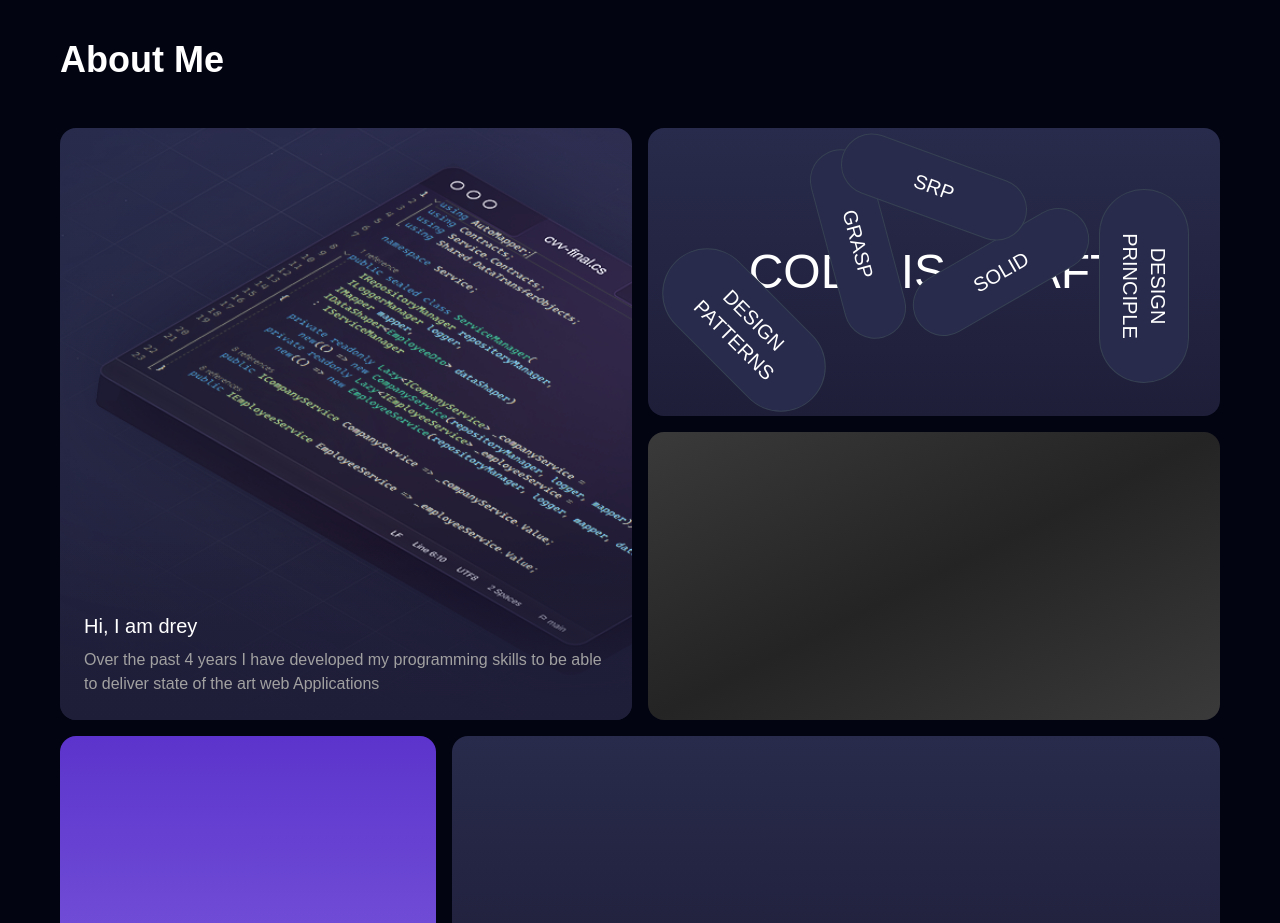
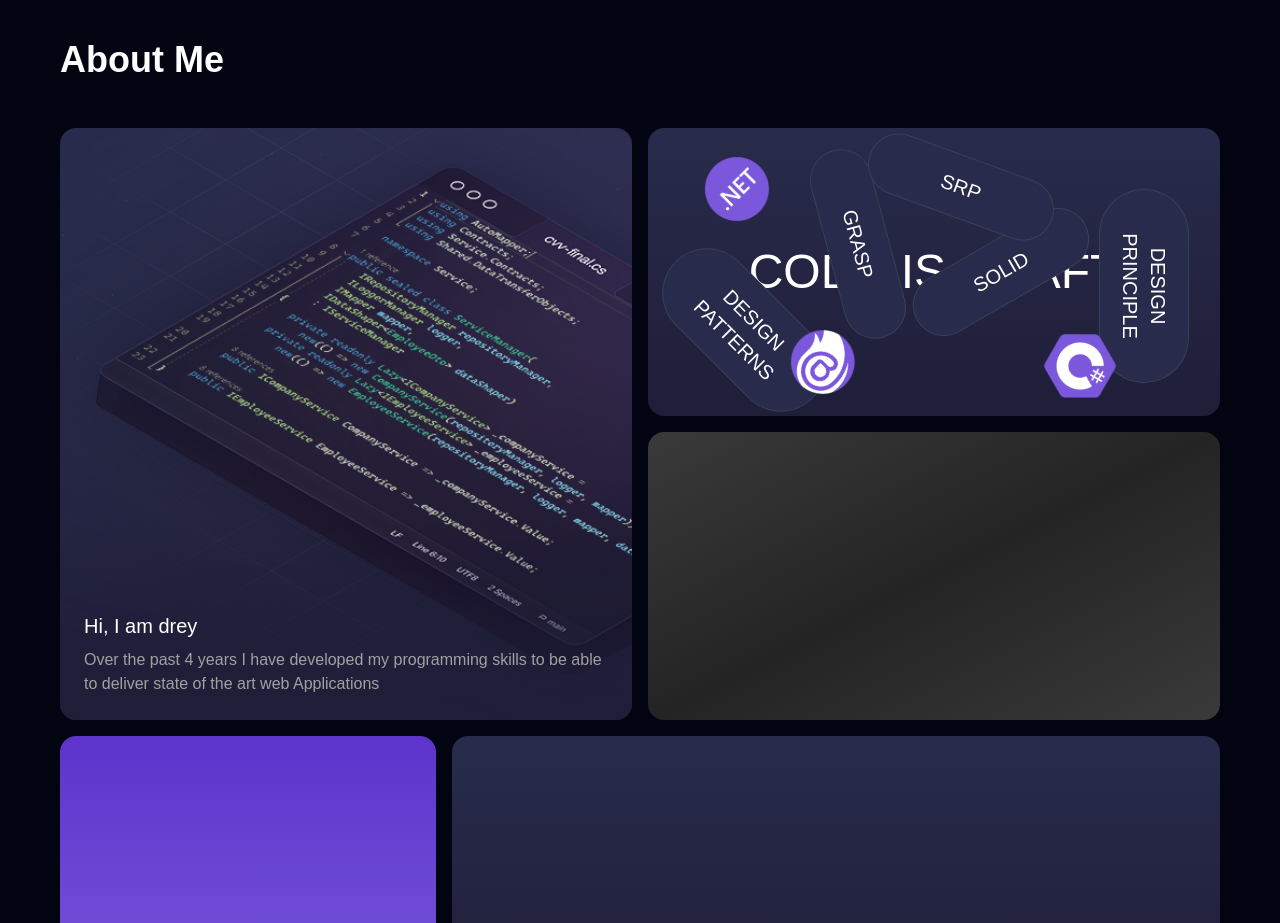
Before and after one commit to gg243/portfolio-website, a React (Vite) app: page / in a window 1280 px wide. Shown: the part 880-1803 px from the top of the page. Built offline with nearby package versions, Linux system fonts and the light colour scheme; a web font is replaced by a local one.

Commit message:
second grid completely done

```diff
--- a/src/components/Card.jsx
+++ b/src/components/Card.jsx
@@ -1,11 +1,25 @@
-function Card({ style, text }) {
-  return (
-    <div
+import { motion } from "motion/react";
+function Card({ style, text, image, containerRef }) {
+  return image && !text ? (
+    <motion.img
+      className="absolute w-16 cursor-grab"
+      src={image}
+      style={style}
+      whileHover={{ scale: 1.05 }}
+      drag
+      dragConstraints={containerRef}
+      dragElastic={1}
+    />
+  ) : (
+    <motion.div
       className="absolute px-1 py-4 text-xl text-center rounded-full ring ring-gray-700 font-extralight bg-storm cursor-grab w-[12rem]"
       style={style}
+      whileHover={{ scale: 1.05 }}
+      drag
+      dragConstraints={containerRef}
     >
       {text}
-    </div>
+    </motion.div>
   );
 }
 
--- a/src/sections/About.jsx
+++ b/src/sections/About.jsx
@@ -1,8 +1,9 @@
 import { section } from "motion/react-client";
-import React from "react";
+import React, { use, useRef } from "react";
 import Card from "../components/card";
 
 function About() {
+  const grid2Container = useRef();
   return (
     <section id="About" className="c-space section-spacing scroll-mt-20">
       <h2 className="text-heading">About Me</h2>
@@ -22,29 +23,52 @@ function About() {
           <div className="absolute inset-x-0 pointer-events-none -bottom-4 h-1/2 sm:h-1/3 bg-gradient-to-t from-indigo" />
         </div>
         <div className="grid-default-color grid-2">
-          <div className="flex items-center justify-center w-full h-full ">
+          <div
+            className="flex items-center justify-center w-full h-full "
+            ref={grid2Container}
+          >
             <p className="flex items-end text-5xl text-grey-500">
               CODE IS CRAFT
             </p>
             <Card
               style={{ rotate: "75deg", top: "30%", left: "20%" }}
               text="GRASP"
+              containerRef={grid2Container}
             />
             <Card
               style={{ rotate: "-30deg", top: "60", left: "45%" }}
               text="SOLID"
+              containerRef={grid2Container}
             />
             <Card
               style={{ rotate: "90deg", bottom: "30%", left: "70%" }}
               text="DESIGN PRINCIPLE"
+              containerRef={grid2Container}
             />
             <Card
               style={{ rotate: "45deg", top: "55%", left: "0%" }}
               text="DESIGN PATTERNS"
+              containerRef={grid2Container}
             />
             <Card
-              style={{ rotate: "20deg", top: "10%", left: "38" }}
+              style={{ rotate: "20deg", top: "10%", left: "38%" }}
               text="SRP"
+              containerRef={grid2Container}
+            />
+            <Card
+              style={{ rotate: "30deg", top: "70%", left: "70%" }}
+              image="assets/logos/csharp-pink.png"
+              containerRef={grid2Container}
+            />
+            <Card
+              style={{ rotate: "-45deg", top: "70%", left: "25%" }}
+              image="assets/logos/blazor-pink.png"
+              containerRef={grid2Container}
+            />
+            <Card
+              style={{ rotate: "-45deg", top: "10%", left: "10%" }}
+              image="assets/logos/dotnet-pink.png"
+              containerRef={grid2Container}
             />
           </div>
         </div>
```
